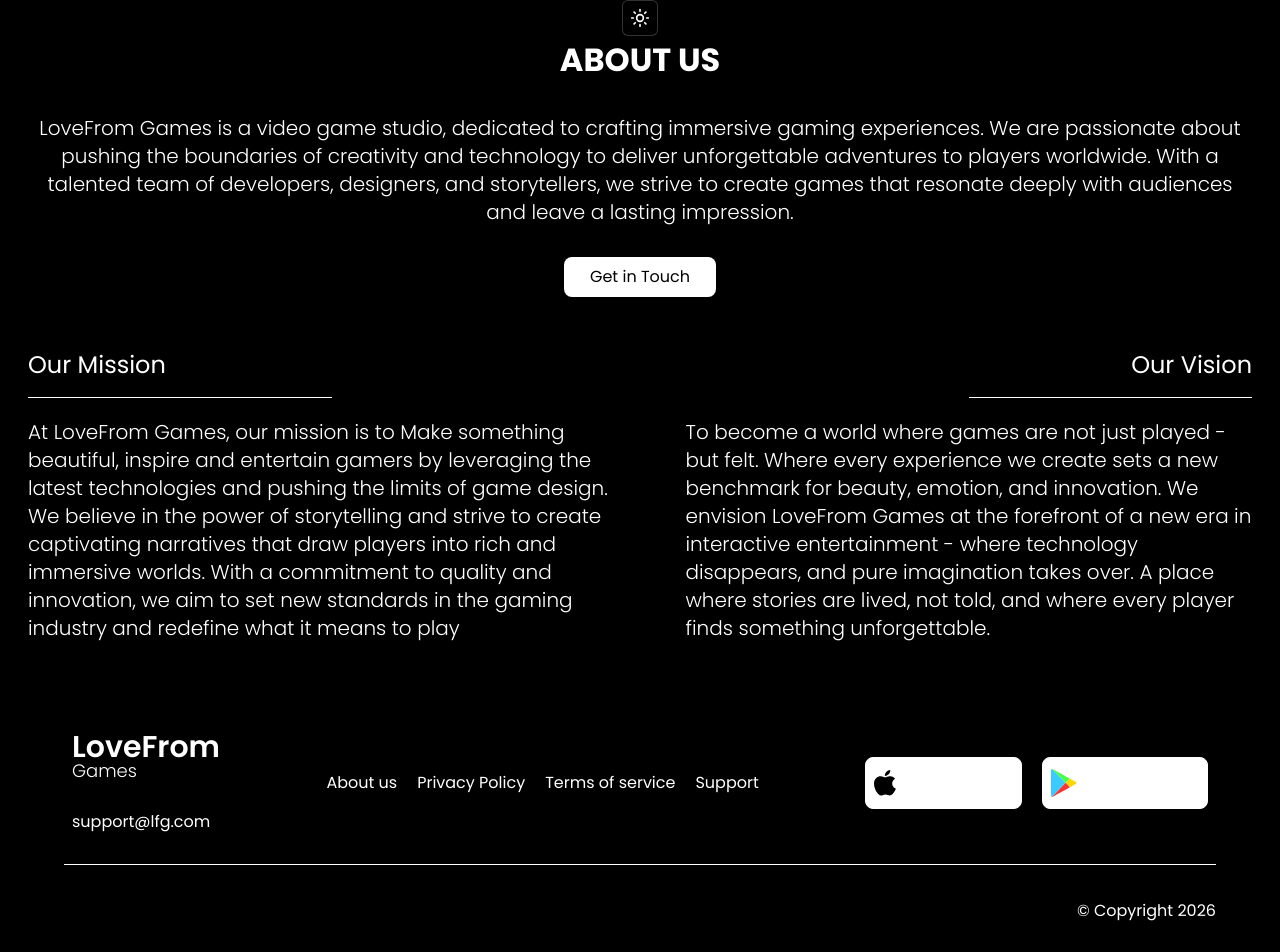
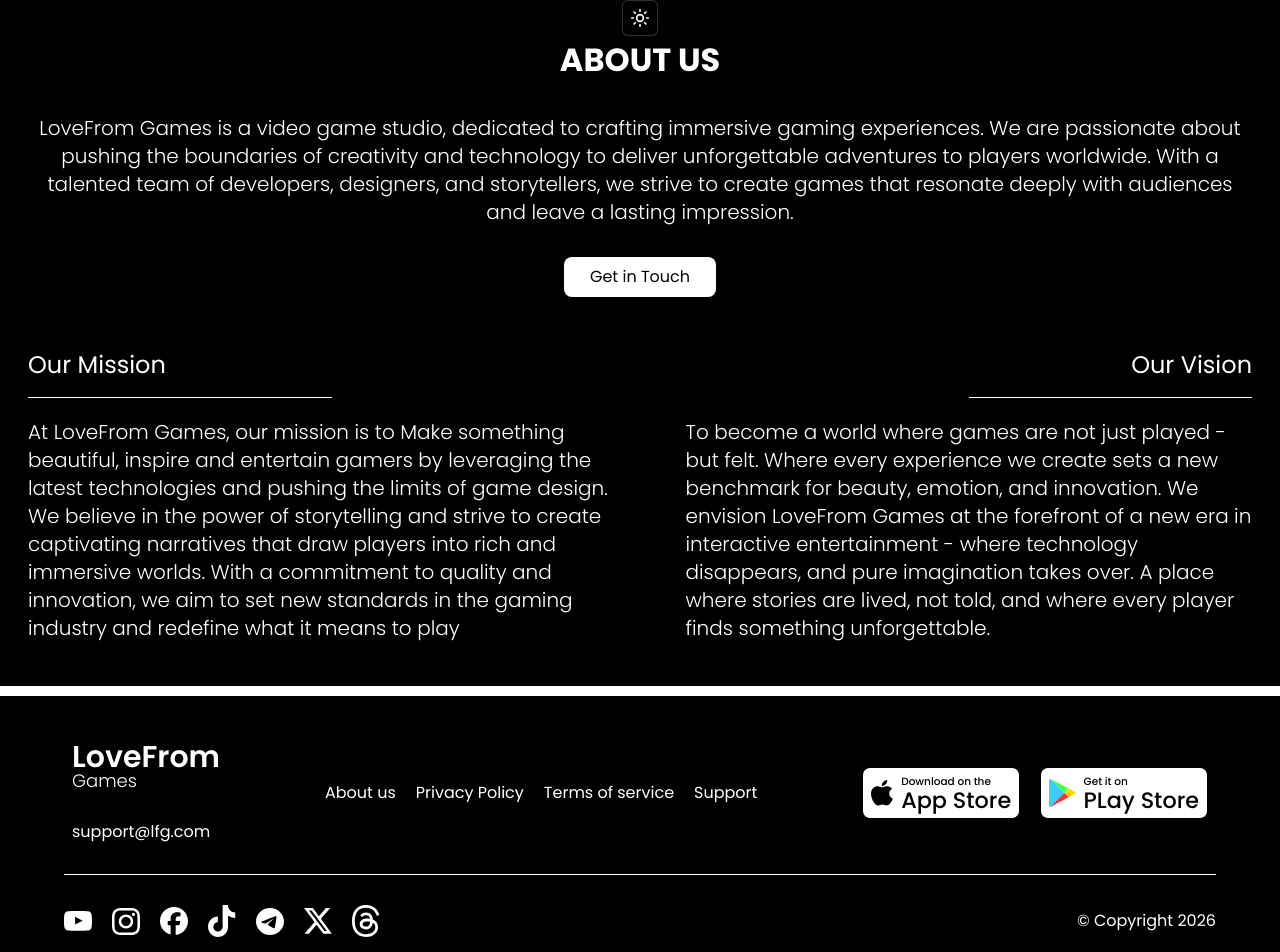
Before and after one commit to lomsadze123/lovefgame, a Next.js app: page /about in a window 1280 px wide. Shown: the top 952 px of the page. Built offline with nearby package versions, Linux system fonts and the light colour scheme.

Commit message:
feat: enhance Footer component with navigation links and improved styling

```diff
--- a/app/layout.tsx
+++ b/app/layout.tsx
@@ -27,7 +27,7 @@ export default function RootLayout({
       suppressHydrationWarning
       className={`${poppins.variable} h-full antialiased`}
     >
-      <body className="min-h-full flex flex-col items-center font-sans">
+      <body className="min-h-full flex flex-col items-center justify-between font-sans">
         <ThemeProvider
           attribute="class"
           defaultTheme="dark"
--- a/components/footer/app-store-Buttons.tsx
+++ b/components/footer/app-store-Buttons.tsx
@@ -10,13 +10,13 @@ interface AppStoreButtonsProps {
 export function AppStoreButtons(props: AppStoreButtonsProps) {
   const { logo, text, title } = props;
   return (
-    <div className="flex items-center gap-2 bg-white rounded-lg px-2 py-1.5 border">
+    <div className="flex items-center gap-2 bg-white lg:text-[#000000] rounded-lg px-2 py-1.5 border">
       <Image
         className={clsx(title === "App Store" ? "w-[1.365rem]" : "w-[1.65rem]")}
         src={logo}
         alt="Product logo"
       />
-      <div>
+      <div className="font-medium">
         <p className="text-[0.659rem]">{text}</p>
         <p className="text-[1.395rem] leading-none">{title}</p>
       </div>
--- a/components/footer/index.tsx
+++ b/components/footer/index.tsx
@@ -2,10 +2,11 @@ import { AppStoreButtons } from "./app-store-Buttons";
 import AppleLogo from "@/public/icons/apple-logo.svg";
 import PlayStoreLogo from "@/public/icons/play-store.svg";
 import { SocialLinks } from "./social-links";
+import Link from "next/link";
 
 export function Footer() {
   return (
-    <footer className="mb-[2.9rem] mt-11 border-t-[0.625rem] lg:border-t-0 w-full flex flex-col items-center">
+    <footer className="pb-[2.9rem] mt-11 border-t-[0.625rem] lg:border-t-[#FFFFFF] w-full flex flex-col items-center lg:bg-black lg:text-white">
       <div className="mt-[2.89rem] px-2 flex flex-col gap-[1.88rem] border-b pb-[1.88rem] lg:flex-row lg:items-center lg:justify-between lg:gap-7 sm:w-[90%]">
         <div className="space-y-[1.88rem]">
           <p className="flex flex-col [&_span]:leading-none">
@@ -17,9 +18,15 @@ export function Footer() {
 
         <nav>
           <ul className="flex flex-col gap-5 lg:flex-row">
-            <li>About us</li>
-            <li>Privacy Policy</li>
-            <li>Terms of service</li>
+            <li>
+              <Link href="/about">About us</Link>
+            </li>
+            <li>
+              <Link href="/privacy">Privacy Policy</Link>
+            </li>
+            <li>
+              <Link href="/terms">Terms of service</Link>
+            </li>
             <li>Support</li>
           </ul>
         </nav>
--- a/components/footer/social-links.tsx
+++ b/components/footer/social-links.tsx
@@ -28,6 +28,7 @@ export function SocialLinks() {
               width={28}
               height={28}
               aria-hidden
+              className="dark:invert lg:invert"
             />
           </a>
         </li>
```
